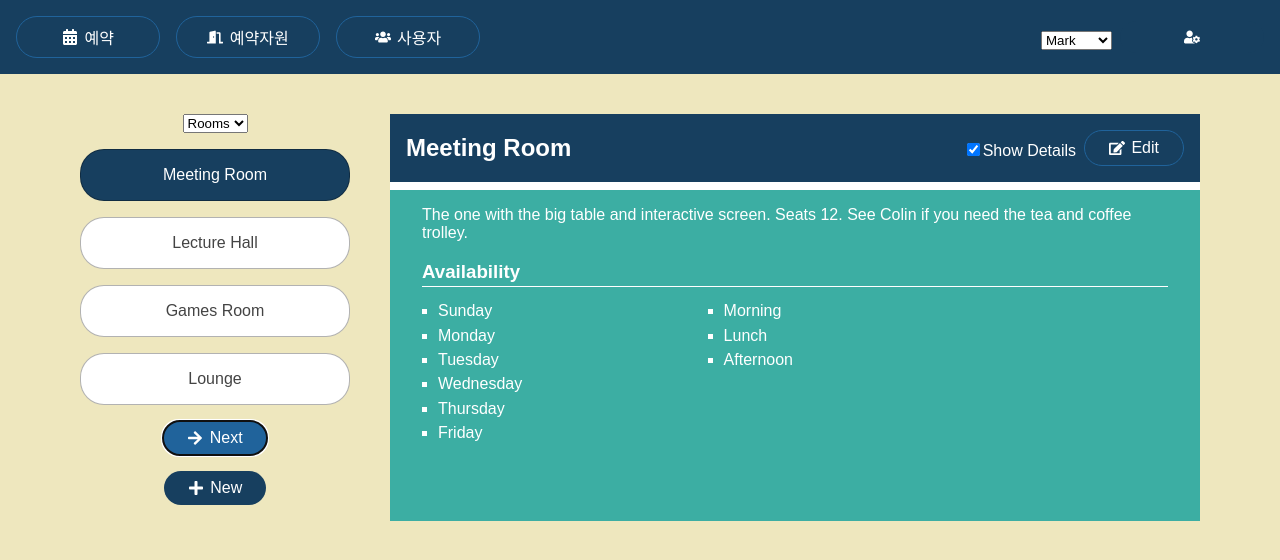
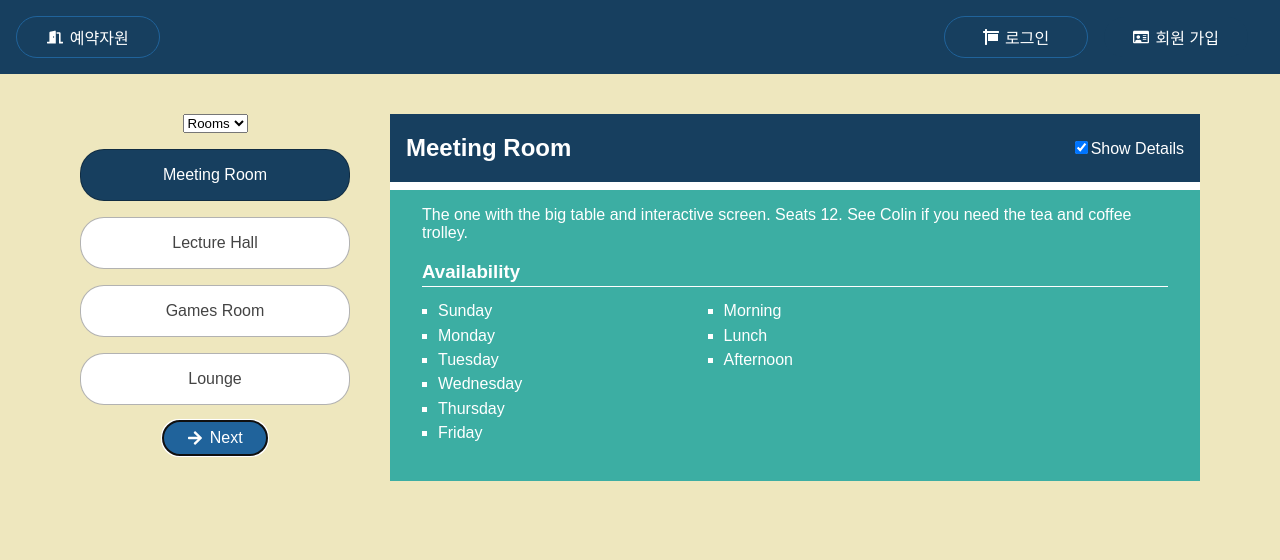
Before and after one commit to kimsohee-around/React-Demo, a React (Vite) app: page /bookables in a window 1280 px wide. Shown: the top 560 px of the page. Built offline with nearby package versions, Linux system fonts and the light colour scheme; data requests are answered from the project's data file.

Commit message:
⚾인증 사용자 여부 UI

```diff
--- a/src/component/App.jsx
+++ b/src/component/App.jsx
@@ -1,6 +1,6 @@
 import '../App.css'
 import {BrowserRouter, Link, Route, Routes} from "react-router-dom";
-import {FaCalendarAlt, FaDoorOpen, FaUserCog, FaUsers} from "react-icons/fa";
+import {FaCalendarAlt, FaDoorOpen, FaRegIdCard, FaSign, FaUserCog, FaUsers} from "react-icons/fa";
 import UserPicker from "./Users/UserPicker.jsx";
 import BookingsPage from "./Bookings/BookingsPage.jsx";
 import BookablePage from "./Bookables/BookablePage.jsx";
@@ -8,27 +8,19 @@ import UsersPage from "./Users/UsersPage.jsx";
 import {UserProvider} from "./Users/UserContext.jsx";
 import {QueryClient, QueryClientProvider} from "react-query";
 import UserSettingPage from "./Users/UserSettingPage.jsx";
+import useFetch from "./utils/useFetch.js";
+import {useEffect, useState} from "react";
 
-function App() {
 const queryClient = new QueryClient()
-  return (
-    <QueryClientProvider client={queryClient} >
+const AuthUser = function() { return (
+    <>
         <UserProvider>
-    <BrowserRouter>
-        <div className="App">
-            <header>
         <nav>
             <ul>
                 <li>
                     <Link to="/bookings" className="btn btn-header">
                         <FaCalendarAlt/>
                         <span>예약</span>
-                            </Link>
-                        </li>
-                        <li>
-                            <Link to="/bookables" className="btn btn-header">
-                                <FaDoorOpen/>
-                                <span>예약자원</span>
                     </Link>
                 </li>
                 <li>
@@ -45,20 +37,72 @@ function App() {
                 <FaUserCog/>
             </Link>
         </nav>
+        </UserProvider>
+    </>
+)}
+
+const HOME = function () { return (
+    <>
+        <nav>
+            <ul>
+                <li>
+                    <Link to="" className="btn btn-header">
+                        <FaSign/><span>로그인</span>
+                    </Link>
+                </li>
+                <li>
+                    <Link to="" className="btn header">
+                        <FaRegIdCard/><span>회원 가입</span>
+                    </Link>
+                </li>
+            </ul>
+        </nav>
+    </>
+)}
+
+
+function App() {
+    const [auth , setAuth] = useState(false)
+    const username = localStorage.getItem("USERNAME")
+
+    useEffect(() => {
+        if(username) {
+            const {data,status,error} = useFetch(`http://localhost:8080/auth/${username}`)
+            data===username ? setAuth(true) : localStorage.clear()
+        }
+    }, [username]);
+
+
+ return (
+     <QueryClientProvider client={queryClient}>
+                <BrowserRouter>
+                    <div className="App">
+                        <header>
+                            <nav>
+                                <ul>
+                                    <li>
+                                        <Link to="/bookables" className="btn btn-header">
+                                            <FaDoorOpen/>
+                                            <span>예약자원</span>
+                                        </Link>
+                                    </li>
+                                    <li>
+
+                                    </li>
+                                </ul>
+                            </nav>
+                            {auth ? <AuthUser/> : <HOME/>}
                         </header>
 
                         <Routes>
+                            <Route path="/bookables/*" element={<BookablePage auth={auth}/>}/>
                             <Route path="/bookings" element={<BookingsPage/>}/>
-            {/* url 경로를 확장하기 위하여 path 수정
-                세부적인 처리는 BookablePage 에서 정의*/}
-            <Route path="/bookables/*" element={<BookablePage/>}/>
                             <Route path="/users" element={<UsersPage/>}/>
-            <Route path="/settings" element={<UserSettingPage />} />
+                            <Route path="/settings" element={<UserSettingPage/>}/>
                         </Routes>
 
                     </div>
                 </BrowserRouter>
-    </UserProvider>
      </QueryClientProvider>
     )
 }
--- a/src/component/Bookables/BookableDetails.jsx
+++ b/src/component/Bookables/BookableDetails.jsx
@@ -5,7 +5,7 @@ import {FaEdit} from "react-icons/fa";
 
 // (bookables 는 전체 목록) bookable 은  목록 중에 선택한 하나의 객체를 컴포넌트 프롭으로 받음.
 //자식 컴포넌트에서 부모컴포넌트가 전달한 state 변수를 props 로 받음.
-export default function BookableDetails ({bookable}) {
+export default function BookableDetails ({bookable,auth}) {
     const [hasDetails, setHasDetails] = useState(true);
 
     function toggleDetails () {
@@ -27,10 +27,10 @@ export default function BookableDetails ({bookable}) {
                     Show Details
                   </label>
                             {/*글 수정 화면 전환 링크*/}
-          <Link to={`/bookables/${bookable.id}/edit`}
+                            {auth && <Link to={`/bookables/${bookable.id}/edit`}
                                    className="btn btn-header">
                                    <FaEdit/><span>Edit</span>
-          </Link>
+                            </Link>}
 
                 </span>
             </div>
--- a/src/component/Bookables/BookablePage.jsx
+++ b/src/component/Bookables/BookablePage.jsx
@@ -3,15 +3,15 @@ import {Route, Routes} from "react-router-dom";
 import BookableNew from "./BookableNew.jsx";
 import BookableEdit from "./BookableEdit.jsx";
 
-export default function BookablesPage () {
+export default function BookablesPage ({auth}) {
     return (
         <Routes>
             {/* id 식별값을 경로에 포함시키기(rest api 방식)
               path 속성에는 /bookables url 뒤에 나오는 부분만 값을 작성하면 됩니다. */}
-            <Route path="/:id" element={<BookablesView/>} />
-            <Route path="/" element={<BookablesView/>}  />
-            <Route path="/:id/edit" element={<BookableEdit />} />
-            <Route path="/new" element={<BookableNew/>} />
+            <Route path="/:id" element={<BookablesView auth={auth}/>} />
+            <Route path="/" element={<BookablesView auth={auth}/>}  />
+            {auth && <Route path="/:id/edit" element={<BookableEdit/>}/>}
+            {auth && <Route path="/new" element={<BookableNew/>}/>}
         </Routes>
     );
 }
--- a/src/component/Bookables/BookablesView.jsx
+++ b/src/component/Bookables/BookablesView.jsx
@@ -7,7 +7,7 @@ import PageSpinner from "../UI/PageSpinner.jsx";
 import {useQuery} from "react-query";
 import loadData from "../utils/api.js";
 
-export default function BookablesView () {
+export default function BookablesView ({auth}) {
 
     //useQuery 의 리턴은 fetch 결과는 data 프로퍼티에 저장. 프로퍼티값은 bookables 에 저장
     // status,error 추가적인 실행 상태 정보도 전달. => 카톡 그림 참고
@@ -46,7 +46,7 @@ export default function BookablesView () {
                 getUrl={id => `/bookables/${id}`}
             />
 
-            <p className="controls">
+            {auth && <p className="controls">
                 <Link
                     to="/bookables/new"
                     replace={true}
@@ -54,10 +54,10 @@ export default function BookablesView () {
                     <FaPlus/>
                     <span>New</span>
                 </Link>
-            </p>
+            </p>}
         </div>
 
-        <BookableDetails bookable={bookable}/>
+        <BookableDetails bookable={bookable} auth={auth}/>
     </main>
     );
     //bookable state 상태 변화는 자식 컴포넌트에서 발생하고
--- a/src/component/utils/useFetch.js
+++ b/src/component/utils/useFetch.js
@@ -6,14 +6,32 @@ export default function useFetch(url){
     const [error, setError] = useState(null)
     const [status, setStatus] = useState("idle")
 
+    let headers = new Headers({
+/*
+        "Content-Type": "application/json",
+*/
+    })
+
+    const accessToken = localStorage.getItem("ACCESS_TOKEN")
+    if(accessToken){
+        headers.append("Authorization","Bearer " + accessToken);
+    }
+
+    let options ={
+        headers: headers,
+        method: "GET"
+    };
+
     useEffect(() => {
+
+
         // 여러 컴포넌트와 공유하게 될 코드로 실행할 때마다 변수 reset
         let doUpdate = true
         setStatus("loading")
         setData(undefined)
         setError(null)
 
-        fetch(url)
+        fetch(url,options)
             .then(resp =>{
                 if(!resp.ok){
                     throw new Error("There was a problem fecthing data.")
```
Lines whose indentation alone changed are shown as unchanged.
